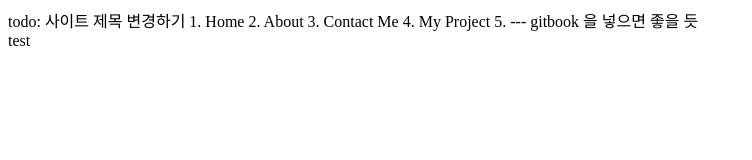
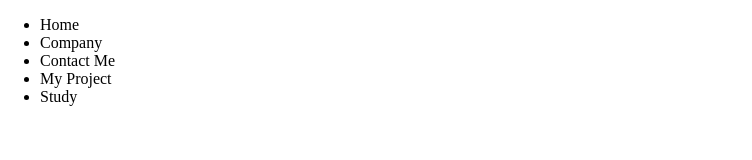
Before and after one commit to anjelra/portfolio, a website: page index.html in a window 1280 px wide. Shown: the whole page, without its empty margins (0-752 px from the left). Drawn offline with Linux system fonts and the light colour scheme.

Commit message:
header 추가

```diff
--- a/index.html
+++ b/index.html
@@ -1,29 +1,16 @@
 <!DOCTYPE html>
 <html>
     <head>
+        <meta charset="UTF-8">
         <link rel="stylesheet" href="./style.css">
     </head>
     <body>
-        todo: 사이트 제목 변경하기
-
-        1. Home
-        2. About
-        3. Contact Me
-        4. My Project
-        5. --- gitbook 을 넣으면 좋을 듯
-        <table>
-            <caption>test</caption>
-            <colgroup>
-                <col width="30%">
-                <col width="20%">
-                <col width="50%">
-            </colgroup>
-            <thead>
-                <tr></tr>
-            </thead>
-            <tbody>
-
-            </tbody>
-        </table>
+        <ul class="header">
+            <li>Home</li>
+            <li>Company</li>
+            <li>Contact Me</li>
+            <li>My Project</li>
+            <li>Study</li>
+        </ul>
     </body>
 </html>
--- a/style.css
+++ b/style.css
@@ -0,0 +1,7 @@
+.header {
+    position: fixed;
+    width: 40%;
+    height: 100%;
+    top: 0;
+    left: 0;
+}
```
